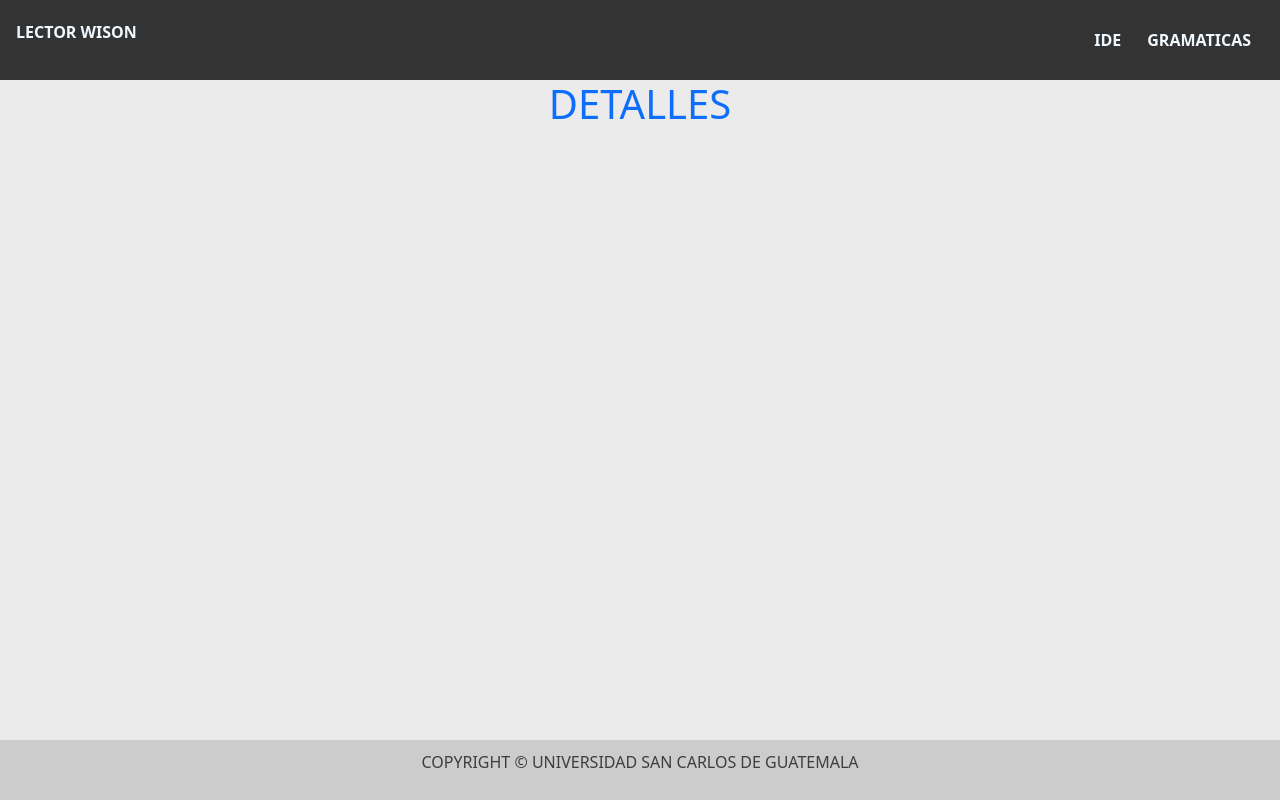
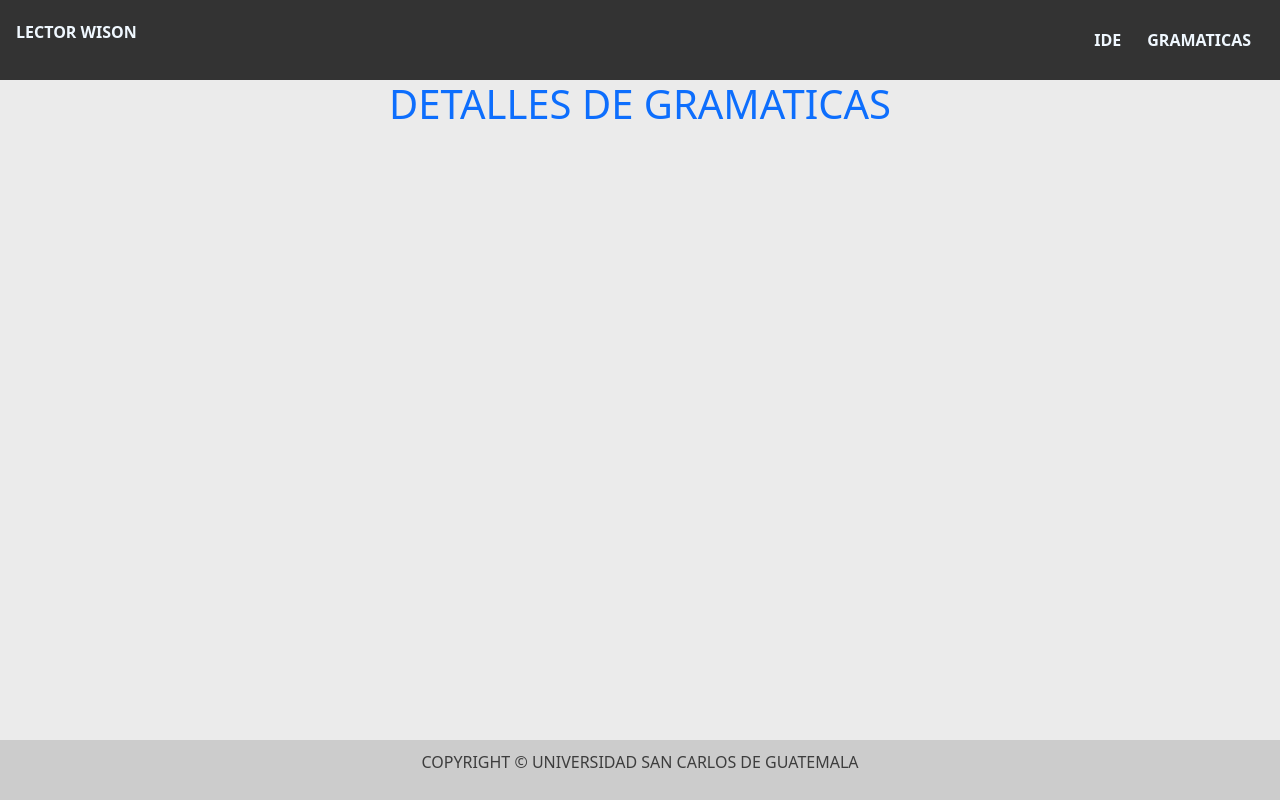
Before and after one commit to Grifiun/Practica_2_Compi_1, an Angular app in the folder practica2/: page /detail in a window 1280 px wide. Built offline with nearby package versions, Linux system fonts and the light colour scheme.

Commit message:
se arreglo un problema con la generacion del titulo de detalles

```diff
--- a/practica2/src/app/modules/entrada/entrada-detail/entrada-detail.component.html
+++ b/practica2/src/app/modules/entrada/entrada-detail/entrada-detail.component.html
@@ -1 +1,4 @@
-<app-title-h1 [data]="title"></app-title-h1>
+<app-title-h1 [data]="{
+    text: 'DETALLES DE GRAMATICAS',
+    type: 'primary'
+  }"></app-title-h1>
--- a/practica2/src/app/modules/entrada/entrada-detail/entrada-detail.component.ts
+++ b/practica2/src/app/modules/entrada/entrada-detail/entrada-detail.component.ts
@@ -6,10 +6,6 @@ import { Component, OnInit } from '@angular/core';
   styleUrls: ['./entrada-detail.component.css']
 })
 export class EntradaDetailComponent implements OnInit {
-  public title = {
-    text: 'DETALLES',
-    type: 'primary'
-  };
   constructor() { }
 
   ngOnInit(): void {
```
